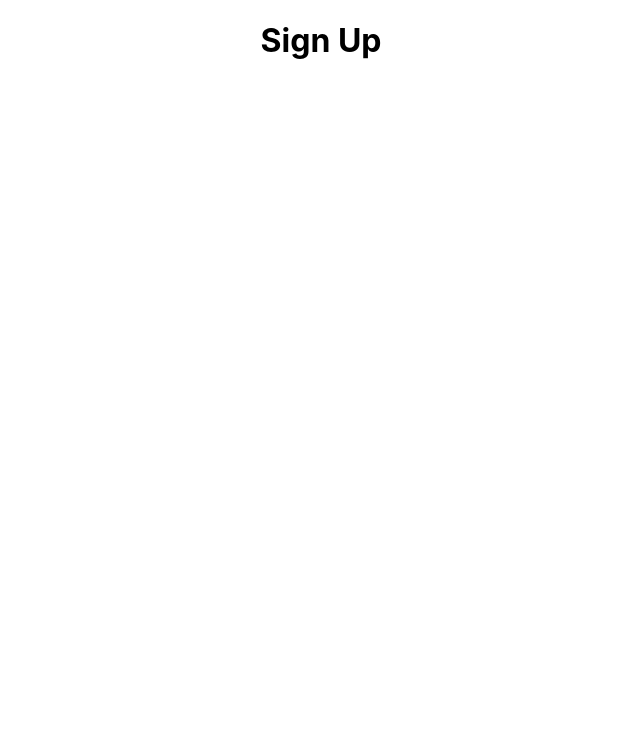
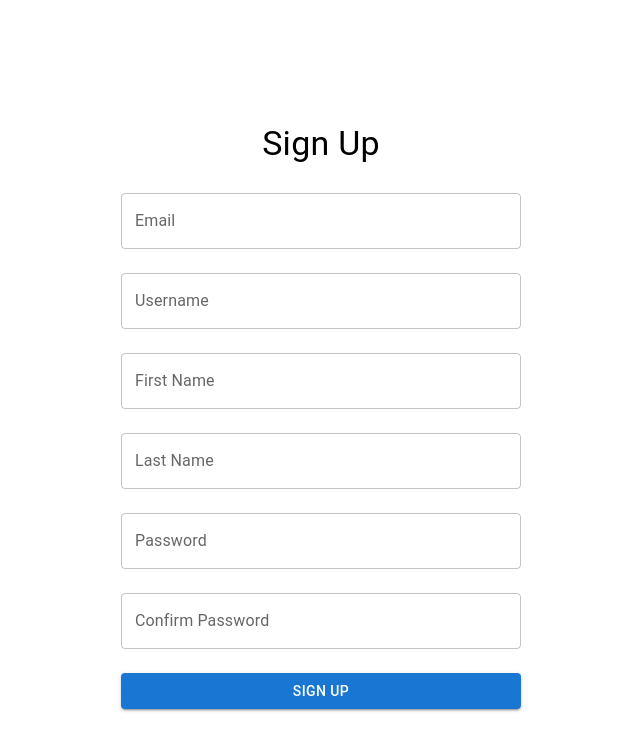
Before and after one commit to arijitchakma79/GleamyNotes, a React (Create React App) app in the folder client/: page /signup in a window 1280 px wide. Shown: the top 750 px of the page, without its empty margins (319-959 px from the left). Built offline with nearby package versions, Linux system fonts and the light colour scheme.

Commit message:
added the signup page

```diff
--- a/client/src/api/userApi.ts
+++ b/client/src/api/userApi.ts
@@ -1,6 +1,6 @@
 import axios from 'axios';
 import { User } from '../types/user';
-import { LoginResponse } from '../types/login';
+import { LoginResponse, SignUpResponse } from '../types/auth';
 
 export const login = async (email: string, password: string) : Promise<LoginResponse> => {
     const response = await axios.post<LoginResponse>('http://127.0.0.1:5000/login',{
@@ -9,3 +9,14 @@ export const login = async (email: string, password: string) : Promise<LoginResp
     });
     return response.data;
 }
+
+export const signup = async(email: string, username: string, firstname: string, lastname: string, password:string): Promise<SignUpResponse> => {
+    const response = await axios.post<SignUpResponse>('http://127.0.0.1:5000/signup', {
+        email,
+        username,
+        firstname,
+        lastname,
+        password
+    });
+    return response.data;
+}
--- a/client/src/pages/signUpPage.tsx
+++ b/client/src/pages/signUpPage.tsx
@@ -1,11 +1,147 @@
-import React from "react";
-
+import React, { useState } from "react";
+import { signup } from "../api/userApi";
+import { useDispatch, useSelector } from "react-redux";
+import { RootState } from "../store";
+import { setError, setLoading, setUser } from "../store/userActions";
+import { TextField, Button, CircularProgress, Typography, Box, Alert } from "@mui/material";
+import { emailRegex, usernameRegex, nameRegex, passwordRegex } from "../utils/regex";
 
 const SignUpPage: React.FC = () => {
+  const dispatch = useDispatch();
+  const { loading, error } = useSelector((state: RootState) => state.user);
+
+  const [email, setEmail] = useState('');
+  const [username, setUsername] = useState('');
+  const [firstname, setFirstname] = useState('');
+  const [lastname, setLastname] = useState('');
+  const [password, setPassword] = useState('');
+  const [confirmedPassword, setConfirmedPassword] = useState('');
+  const [passwordError, setPasswordError] = useState('');
+  const [inputError, setInputError] = useState('');
+
+  const handleSignUp = async (e: React.FormEvent) => {
+    e.preventDefault();
+
+    if (!emailRegex.test(email)) {
+      setInputError('Invalid email format');
+      return;
+    }
+    if (!usernameRegex.test(username)) {
+      setInputError('Invalid username format');
+      return;
+    }
+    if (!nameRegex.test(firstname) || !nameRegex.test(lastname)) {
+      setInputError('First or last name is invalid');
+      return;
+    }
+    if (!passwordRegex.test(password)) {
+      setInputError('Password must contain at least 8 characters, including uppercase, lowercase, number, and special character');
+      return;
+    }
+
+    if (password !== confirmedPassword) {
+      setPasswordError('Passwords do not match');
+      return;
+    }
+
+    setPasswordError('');
+    setInputError('');
+    dispatch(setLoading(true));
+
+    try {
+      const data = await signup(email, username, firstname, lastname, password);
+      dispatch(setUser(data.user));
+      localStorage.setItem('token', data.token);
+    } catch (err: any) {
+      dispatch(setError('Invalid email or password'));
+    } finally {
+      dispatch(setLoading(false));
+    }
+  };
+
   return (
-    <div>
-      <h1>Sign Up</h1>
-    </div>
+    <Box
+      sx={{
+        display: 'flex',
+        flexDirection: 'column',
+        alignItems: 'center',
+        justifyContent: 'center',
+        minHeight: '100vh',
+        padding: 2,
+      }}
+    >
+      <Typography variant="h4" gutterBottom>
+        Sign Up
+      </Typography>
+
+      {error && <Alert severity="error">{error}</Alert>}
+      {inputError && <Alert severity="error">{inputError}</Alert>}
+      {passwordError && <Alert severity="error">{passwordError}</Alert>}
+
+      <Box component="form" onSubmit={handleSignUp} sx={{ width: '100%', maxWidth: 400 }}>
+        <TextField
+          label="Email"
+          variant="outlined"
+          fullWidth
+          margin="normal"
+          value={email}
+          onChange={(e) => setEmail(e.target.value)}
+        />
+        <TextField
+          label="Username"
+          variant="outlined"
+          fullWidth
+          margin="normal"
+          value={username}
+          onChange={(e) => setUsername(e.target.value)}
+        />
+        <TextField
+          label="First Name"
+          variant="outlined"
+          fullWidth
+          margin="normal"
+          value={firstname}
+          onChange={(e) => setFirstname(e.target.value)}
+        />
+        <TextField
+          label="Last Name"
+          variant="outlined"
+          fullWidth
+          margin="normal"
+          value={lastname}
+          onChange={(e) => setLastname(e.target.value)}
+        />
+        <TextField
+          label="Password"
+          variant="outlined"
+          type="password"
+          fullWidth
+          margin="normal"
+          value={password}
+          onChange={(e) => setPassword(e.target.value)}
+        />
+        <TextField
+          label="Confirm Password"
+          variant="outlined"
+          type="password"
+          fullWidth
+          margin="normal"
+          value={confirmedPassword}
+          onChange={(e) => setConfirmedPassword(e.target.value)}
+        />
+
+        <Button
+          type="submit"
+          variant="contained"
+          color="primary"
+          fullWidth
+          sx={{ marginTop: 2 }}
+          disabled={loading}
+        >
+          {loading ? <CircularProgress size={24} /> : 'Sign Up'}
+        </Button>
+      </Box>
+    </Box>
   );
 };
 
--- a/client/src/types/login.ts
+++ b/client/src/types/auth.ts
@@ -5,3 +5,9 @@ export interface LoginResponse {
     token: string;
     user: User;
 }
+
+export interface SignUpResponse{
+    message: string;
+    token: string;
+    user: User;
+}
--- /dev/null
+++ b/client/src/utils/regex.ts
@@ -0,0 +1,6 @@
+const emailRegex = /^[a-zA-Z0-9._%+-]+@[a-zA-Z0-9.-]+\.[a-zA-Z]{2,}$/;
+const usernameRegex = /^[a-zA-Z0-9._]{3,16}$/;
+const nameRegex = /^[a-zA-Z]{2,30}$/;
+const passwordRegex = /^(?=.*[a-z])(?=.*[A-Z])(?=.*\d)(?=.*[@$!%*?&])[A-Za-z\d@$!%*?&]{8,}$/;
+
+export { emailRegex, usernameRegex, nameRegex, passwordRegex };
```
Also changed, not shown: 2 other files (tests, documents, lock files or other folders).
